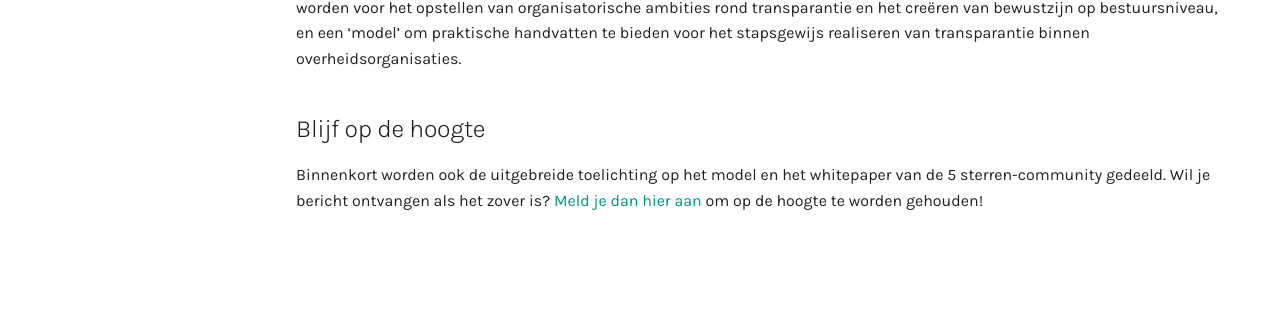
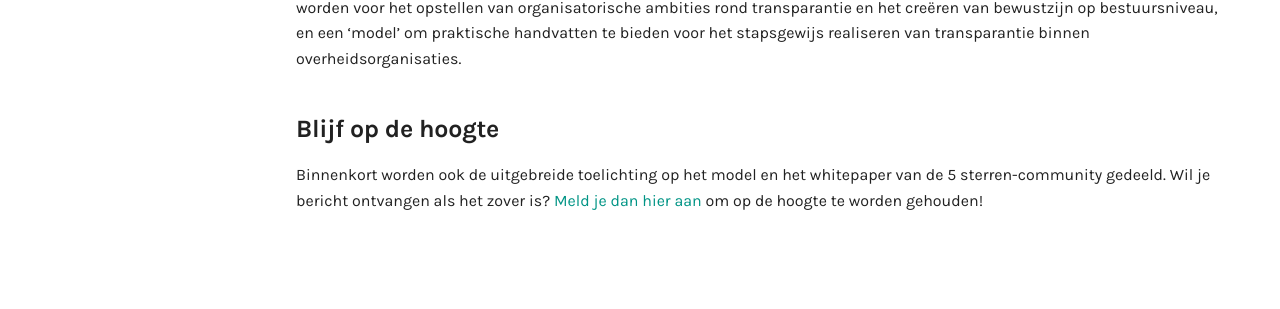
Before and after one commit to thegreenland/5-sterren-toolkit, an MkDocs documentation site: the page built from docs/index.md, in a window 1280 px wide. Shown: the part 452-761 px from the top of the page. Built offline with MkDocs 1.6.1 and Material for MkDocs 9.7.7, drawn with Linux system fonts in a browser that asks for light colours.

```diff
--- a/docs/index.md
+++ b/docs/index.md
@@ -9,7 +9,7 @@
 Het project *Transparante algoritmes: van black box naar vijf sterren* richt zich op het ontwikkelen van een praktische toolkit voor bestuurders in de publieke sector, geïnspireerd op het “5 Star Open Data” model van Tim Berners-Lee. Om dit te realiseren halen we inzichten op van experts van binnen en buiten de overheid, maar betrekken we daarnaast ook diverse perspectieven uit de samenleving d.m.v. een burgerpanel. De toolkit zal bestaan uit 2 componenten: een 'whitepaper’ dat als leidraad gebruikt kan worden voor het opstellen van organisatorische ambities rond transparantie en het creëren van bewustzijn op bestuursniveau, en een ‘model’ om praktische handvatten te bieden voor het stapsgewijs realiseren van transparantie binnen overheidsorganisaties.
 
 
-## Blijf op de hoogte
+## **Blijf op de hoogte**
 
 Binnenkort worden ook de uitgebreide toelichting op het model en het whitepaper van de 5 sterren-community gedeeld. Wil je bericht ontvangen als het zover is?
 [Meld je dan hier aan](https://cloud.tgl.eu/apps/forms/s/eCN9zCWMPwzzWN9Fae4Csb4S) om op de hoogte te worden gehouden!
```
